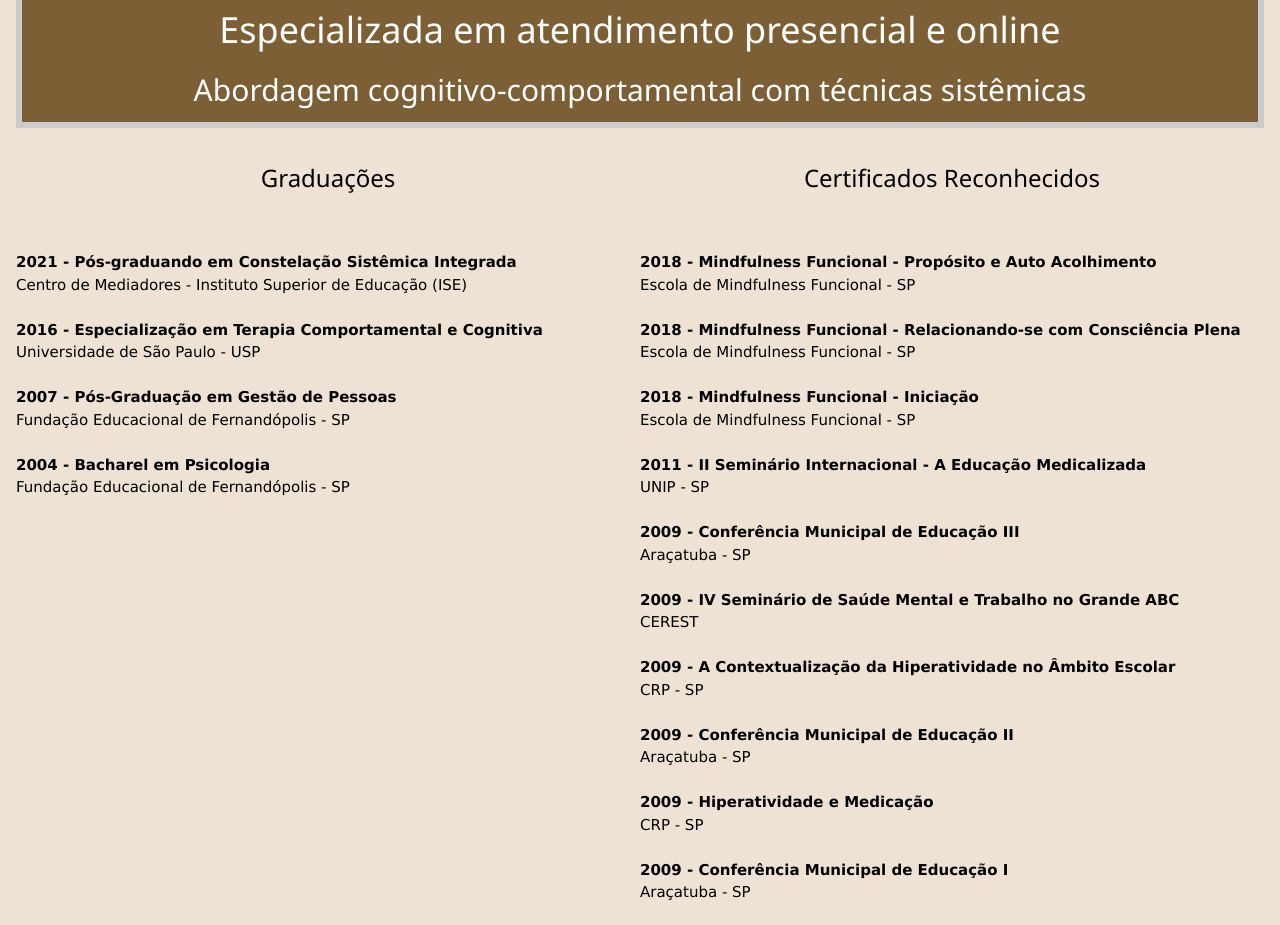
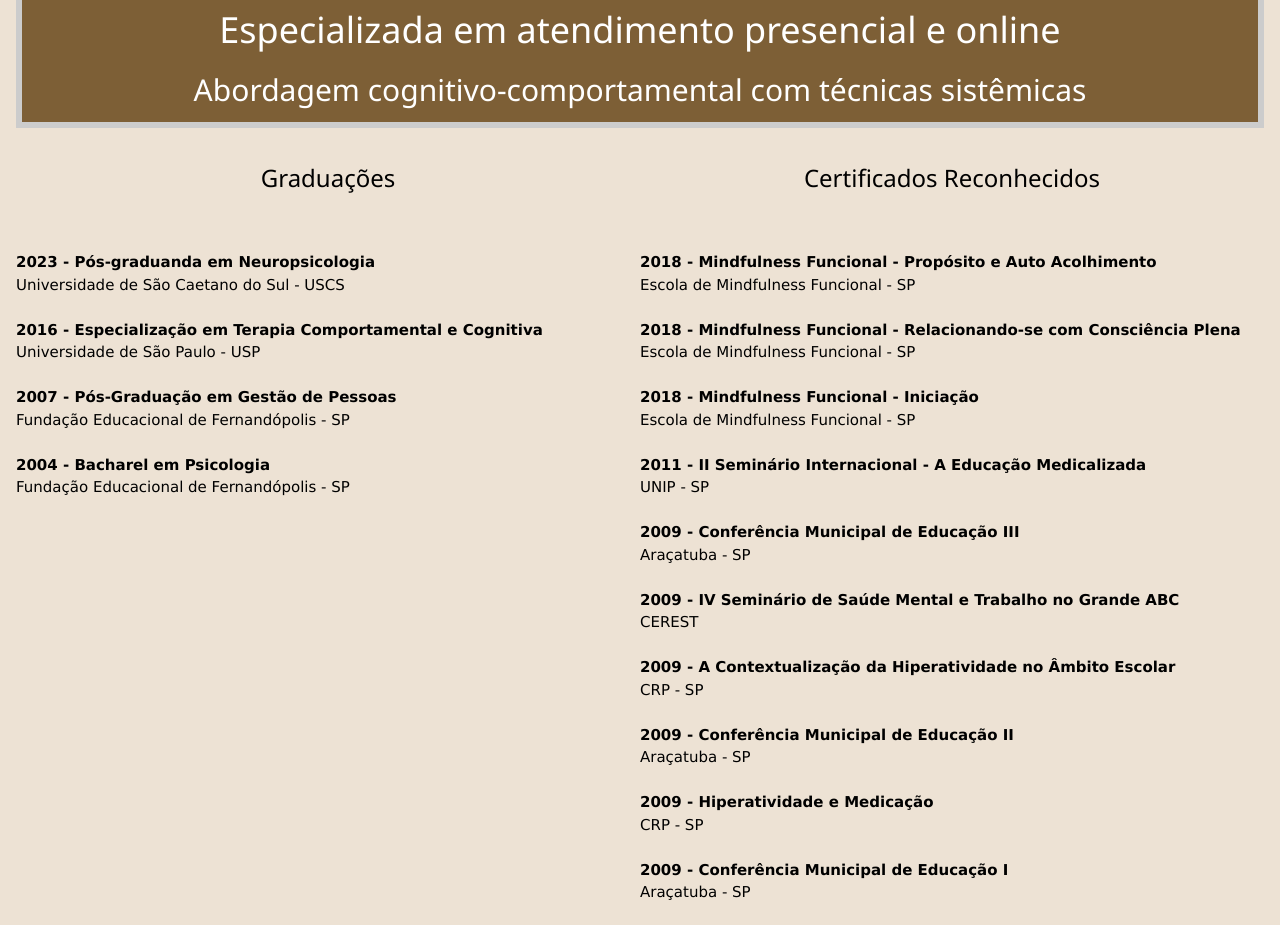
Before and after one commit to renatolidiaguerra/LidiaGuerraPsico_Site, a plain HTML site: page index.htm in a window 1280 px wide. Shown: the part 1290-2215 px from the top of the page. Drawn offline with nearby package versions, Linux system fonts and the light colour scheme.

Commit message:
Update index.htm

```diff
--- a/index.htm
+++ b/index.htm
@@ -145,9 +145,9 @@ A dor pode passar."</h2>
 			<h3 class="w3-center">Graduações</h3>
 			<br>
 			<br>
-			<b>	2021 - Pós-graduando em Constelação Sistêmica Integrada </b>
+			<b>	2023 - Pós-graduanda em Neuropsicologia </b>
 			<br>
-			Centro de Mediadores - Instituto Superior de Educação (ISE)
+			Universidade de São Caetano do Sul - USCS
 			<br>
 			<br>
 			<b>	2016 - Especialização em Terapia Comportamental e Cognitiva </b>
```
